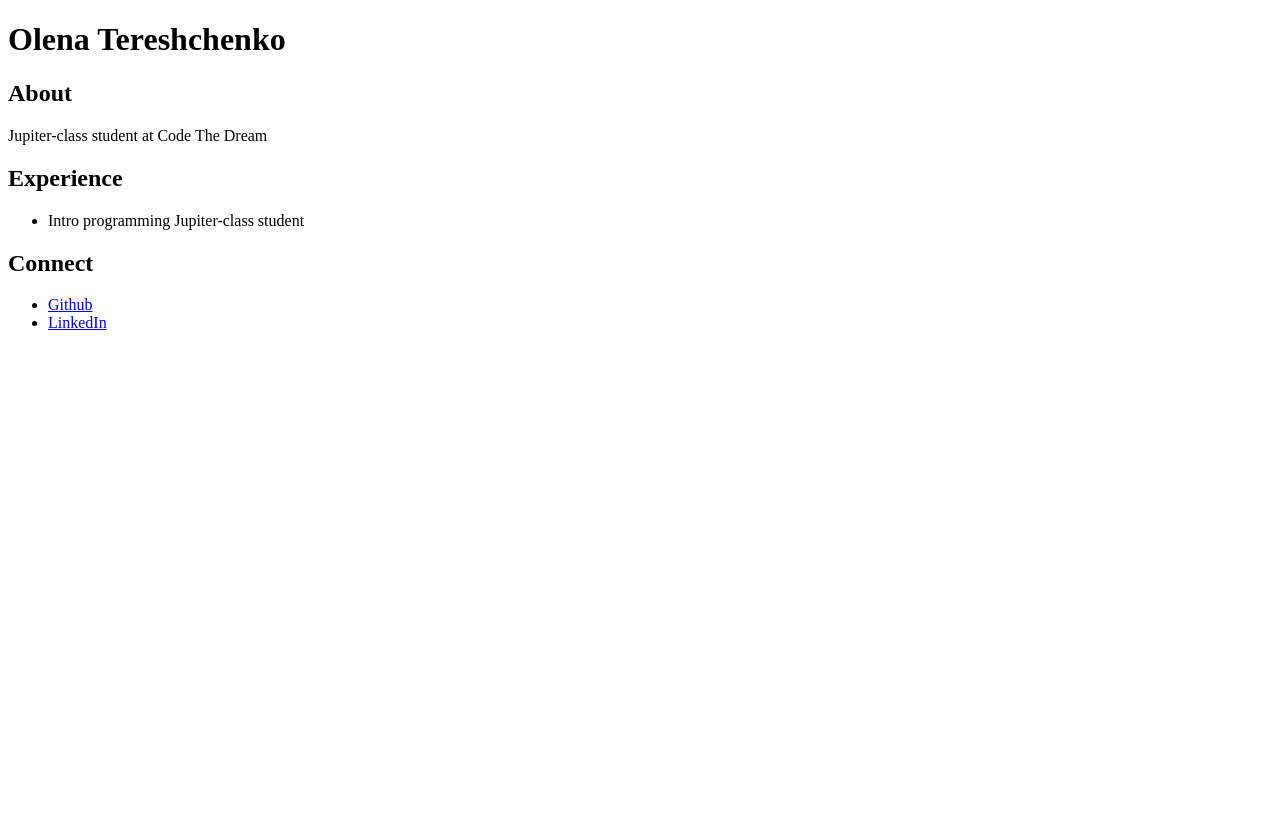
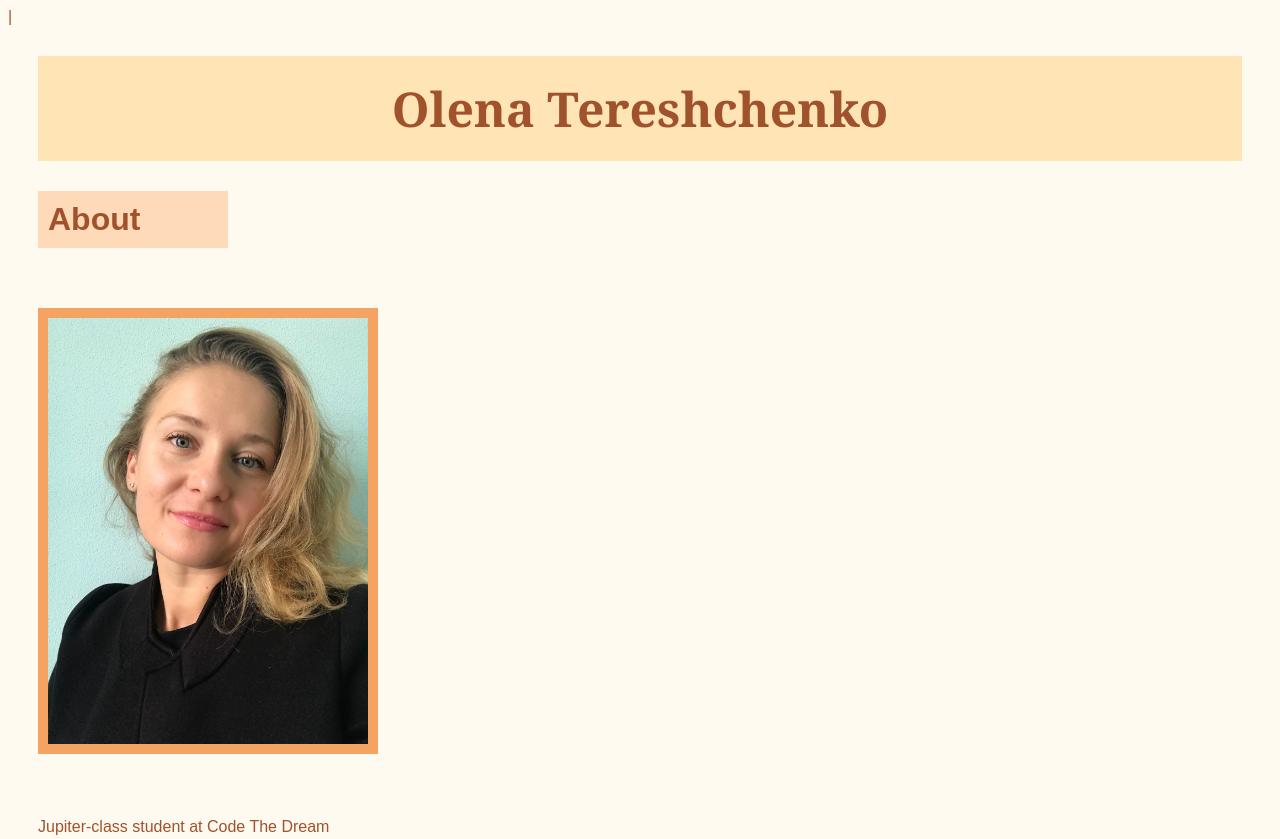
Before and after one commit to OlenaTere/Olena-Tereshchenko-Jupiter, a plain HTML site: page index.html in a window 1280 px wide. Shown: the top 839 px of the page. Before the commit the page ends 800 px from the top, so only its background shows below. Drawn offline with Linux system fonts and the light colour scheme.

Commit message:
styling added

```diff
--- /dev/null
+++ b/css/index.css
@@ -0,0 +1,45 @@
+body {
+    background-color: floralwhite;
+    color: sienna;
+    font-family: sans-serif
+
+}
+
+#name-header {
+    font-family: Georgia, 'Times New Roman', Times, serif;
+    font-size: 3rem;
+    padding-top: 0.5;
+    background-color: moccasin;
+    text-align: center;
+    padding: 10px;
+    margin: 30px;
+    border: 10px solid moccasin
+
+}
+
+h2 {
+    text-align: left;
+    width: 170px;
+    font-size: 2rem;
+    background-color: peachpuff;
+    margin: 30px;
+    padding: 10px;
+    list-style: none;
+}
+#profile-picture {
+    border: 10px solid sandybrown;
+    margin: 30px;
+    width: 25vw;
+
+}
+
+.ocupation {
+    padding: 0px;
+    margin: 30px;
+
+}
+
+li {
+    list-style: none;
+
+}
--- a/index.html
+++ b/index.html
@@ -4,21 +4,25 @@
     <title>Olena Tereshchenko's portfolio</title>
     <meta charset="UTF-8">
     <meta name="keywords" content="HTML, CSS, JavaScript">
+    <link href="css/index.css" rel="stylesheet">|
 </head>
 <body>
-    <h1>Olena Tereshchenko</h1>
+    <h1 id="name-header">Olena Tereshchenko</h1>
     <section id="about">
-        <h2>About</h2>
-        <p>Jupiter-class student at Code The Dream</p>
+        <h2 class="section-header">About</h2>
+        <img src="img/profile_photo.jpeg"
+        alt="Olena Tereshchenko Headshot",
+        id="profile-picture">
+        <p class="ocupation">Jupiter-class student at Code The Dream</p>
     </section>
     <section id="experience">
-        <h2>Experience</h2>
+        <h2 class="section-header">Experience</h2>
         <ul>
             <li>Intro programming Jupiter-class student</li>
         </ul>
     </section>
     <section id="connect">
-        <h2>Connect</h2>
+        <h2 class="section-header">Connect</h2>
         <ul>
             <li><a href="https://github.com/OlenaTere">Github</a></li>
             <li><a href="www.linkedin.com/in/olena-tereshchenko-530330231">LinkedIn</a></li>
```
Also changed, not shown: img/profile_photo.jpeg (added).
